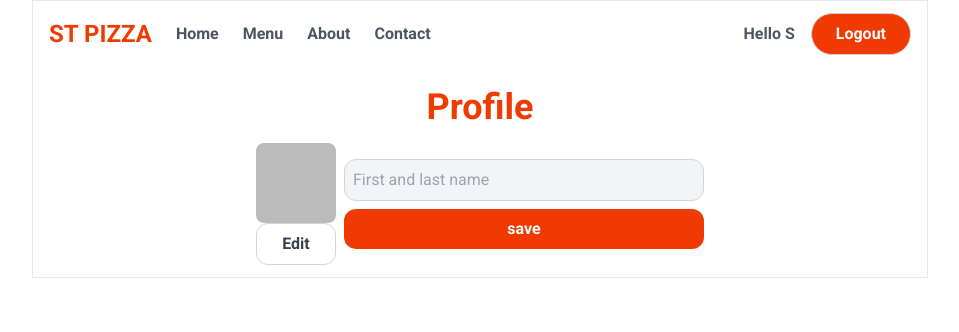
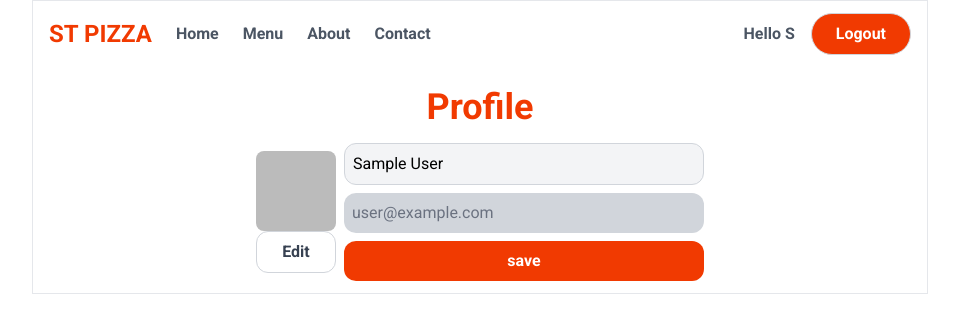
Before and after one commit to EhsanMasoumipor/food_ordering, a Next.js app: page /profile in a window 1280 px wide. Shown: the top 332 px of the page, without its empty margins (160-1119 px from the left). Built offline with nearby package versions, Linux system fonts and the light colour scheme; no server answers; sample sign-in values are in the browser's storage.

Commit message:
profile ui

```diff
--- a/src/app/profile/page.js
+++ b/src/app/profile/page.js
@@ -2,23 +2,35 @@
 import Image from 'next/image';
 import { useSession } from "next-auth/react"
 import { redirect } from "next/navigation";
+import { useState } from 'react';
 
 export default function ProfilePage() {
-    const section = useSession()
-    const {status} = section
+    const session = useSession()
+    const  [userName , setUserName] = useState(session?.data?.user?.name)
+    const {status} = session
 
     if(status === 'loading') {
         return 'Loading...';
+    }
+    async function handleProfileInfoUpdate (ev) {
+        ev.preventDefault();
+        const response = await fetch('/api/profile'  ,{
+            method : "PUT",
+            headers : {
+                'Content-type' : "application/json"
+            },
+            body : JSON.stringify({ name : userName})
+        })
     }
 
     if(status === 'unauthenticated'){
         return redirect('/login')
     }
-    const userImage = section.data.user.image
+    const userImage = session.data.user.image
     return(
         <section className="mt-8">
             <h1 className="text-center text-primary text-4xl font-semibold my-4">Profile</h1>
-            <form className="max-w-md mx-auto ">
+            <div className="max-w-md mx-auto ">
                 <div className='flex gap-2 items-center'>
                     <div>
                         <div>
@@ -26,12 +38,13 @@ export default function ProfilePage() {
                             <button>Edit</button>
                        </div>
                     </div>
-                    <div className='grow'>
-                        <input type='text' placeholder='First and last name' />
+                    <form className='grow' onSubmit={handleProfileInfoUpdate}>
+                        <input type='text' placeholder='First and last name' value={userName} onChange={ev => setUserName(ev.target.value)}  />
+                        <input type='email' disabled value={session.data.user.email} />
                         <button type='submit'>save</button>
-                    </div>
+                    </form>
                 </div>
-            </form>
+            </div>
         </section>
     )
 }
```
